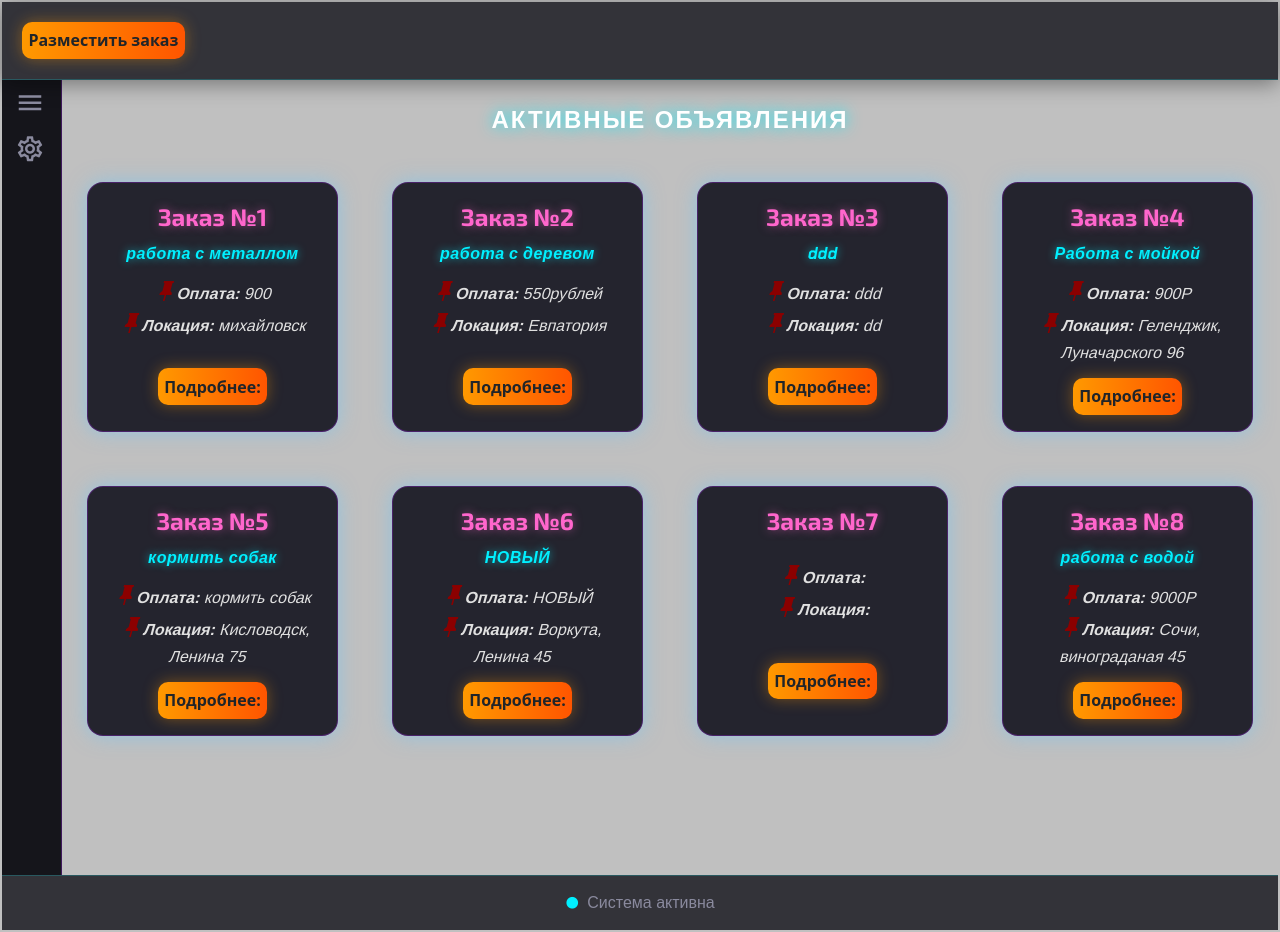
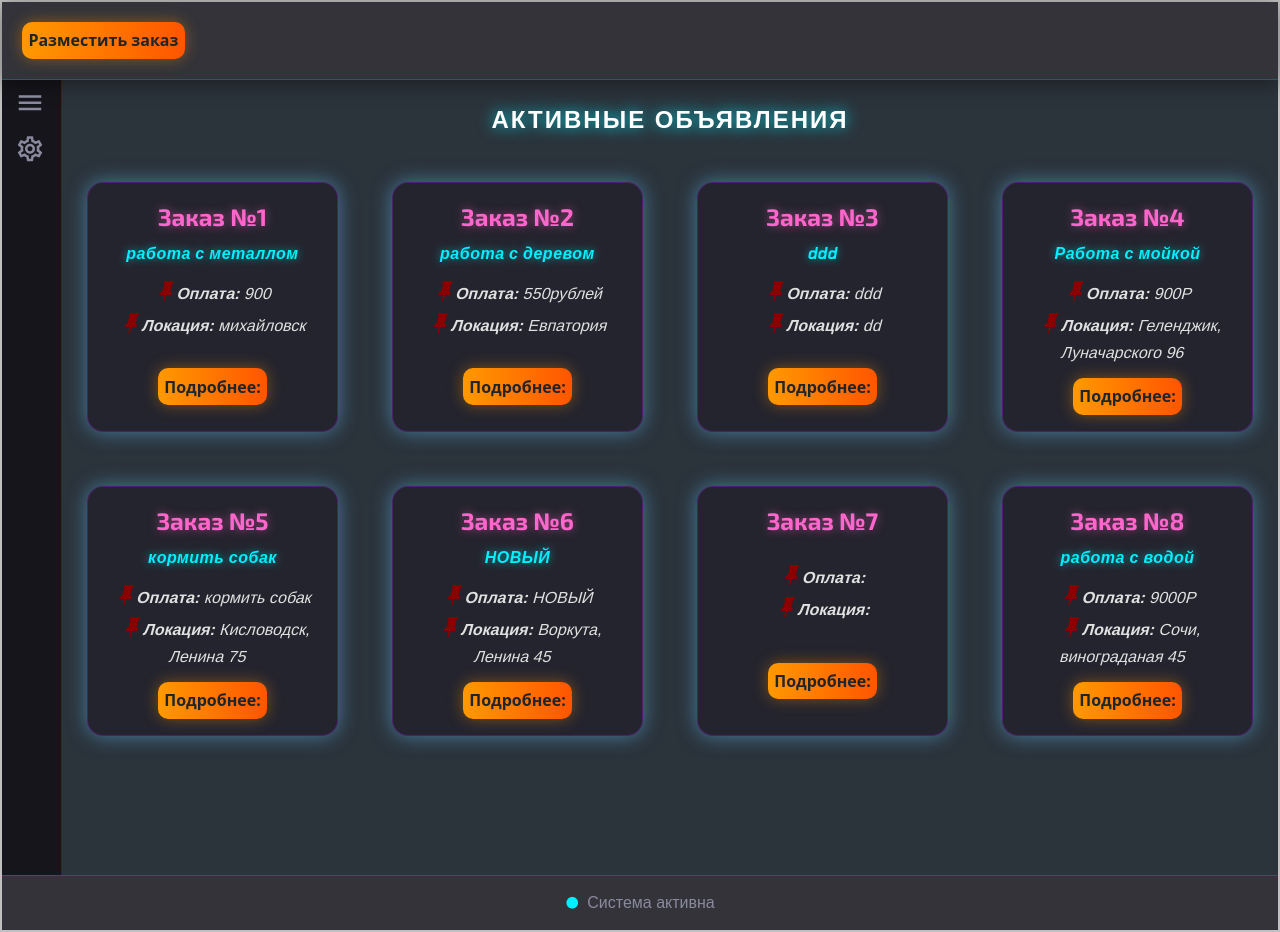
Before and after one commit to nightmare-lgtm/open-tasks, a Nuxt app in the folder nuxt-home/: page / in a window 1280 px wide. Built offline with nearby package versions, Linux system fonts and the light colour scheme; data requests are answered from the project's data file; a web font is replaced by a local one.

Commit message:
refactor: move color switching into a composable

```diff
--- a/nuxt-home/app/components/generalApp/settingsModal.vue
+++ b/nuxt-home/app/components/generalApp/settingsModal.vue
@@ -1,5 +1,8 @@
 <script setup lang ="ts">
+import { useColorBackground } from '~/composables/general/useSettingsApp';
+
 const { locale, setLocale, t } = useI18n()
+const {bgStyle, currentBackground} = useColorBackground()
 
 const props = defineProps<{
   modelValue: boolean
@@ -9,15 +12,11 @@ const emit = defineEmits<{
    'update:modelValue': [value:boolean]
 }>()
 
-const currentBackground = useState<number>('background')
 
 function closeModal(){
   emit('update:modelValue',false)
 }
 
-const bgStyle = computed(()=>({
-    '--main-bg-color': `hsl(${currentBackground.value},20%,15%)`
-}))
 
 
 </script>
--- a/nuxt-home/app/composables/general/useSettingsApp.ts
+++ b/nuxt-home/app/composables/general/useSettingsApp.ts
@@ -1,5 +1,25 @@
 //композебл для управления настройками приложения
-//язык,тема..
-import { ref, watch } from "vue";
+//язык,тема
 
-//TODO: дописать сюда обертку, чтобы не возвращать чистый useState
+//Для shared состояний используем useState.
+//Эти решаем проблему, при которой ref из комозеблов расшарить можно только модульным подходом.
+//Но модульный подход может привести к проблеме, при которой пользователи смогут менять цвет друг другу
+//https://nuxt.com/docs/4.x/getting-started/state-management
+
+
+export function useColorBackground() {
+    const currentBackground = useState<number>('background', () => 210)
+    const bgStyle = computed(() => {
+        const h = currentBackground.value
+        const isDeafult = h == 210
+        const ligtness = isDeafult? 15 : 40
+        const saturation = isDeafult? 20 :75
+        return {
+            '--main-bg-color': `hsl(${h},${ligtness}%,${saturation}%)`
+        }
+    })
+    return {
+        bgStyle,
+        currentBackground
+    }
+}
--- a/nuxt-home/app/pages/index.vue
+++ b/nuxt-home/app/pages/index.vue
@@ -1,5 +1,7 @@
 <script  setup lang="ts">
 const { t } = useI18n()
+const {bgStyle} = useColorBackground()
+
 definePageMeta({
     layout: 'default'
 })
@@ -7,6 +9,7 @@ definePageMeta({
 import Card from '~/components/Main/Card.vue'
 import taskService from '../services/taskService'
 import type { task } from '~/types/tasks'
+import { useColorBackground } from '~/composables/general/useSettingsApp'
 
 
 const useTaskService = new taskService()
@@ -27,11 +30,6 @@ function openCard(taskNumber:number){
     navigateTo(`/about-task/${taskNumber}`)
 }
 
-const currentBackground = useState<number>('background', ()=>210)
-
-const bgStyle = computed(()=>({
-    '--main-bg-color': `hsl(${currentBackground.value},20%,15%)`
-}))
 
 </script>
 
```
